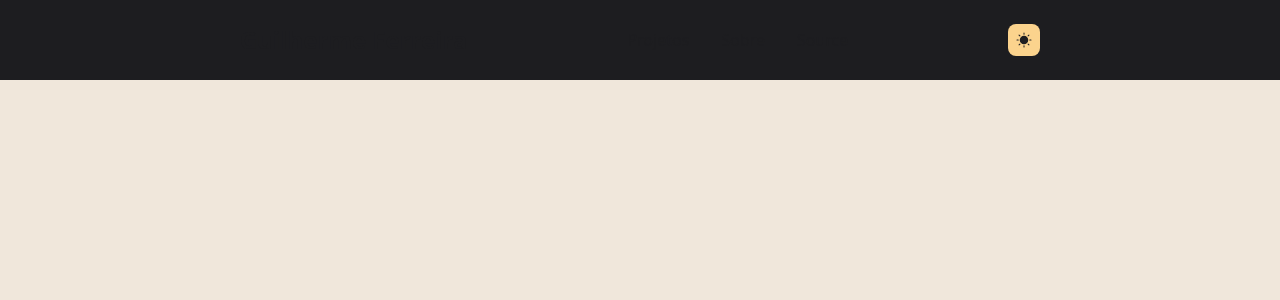
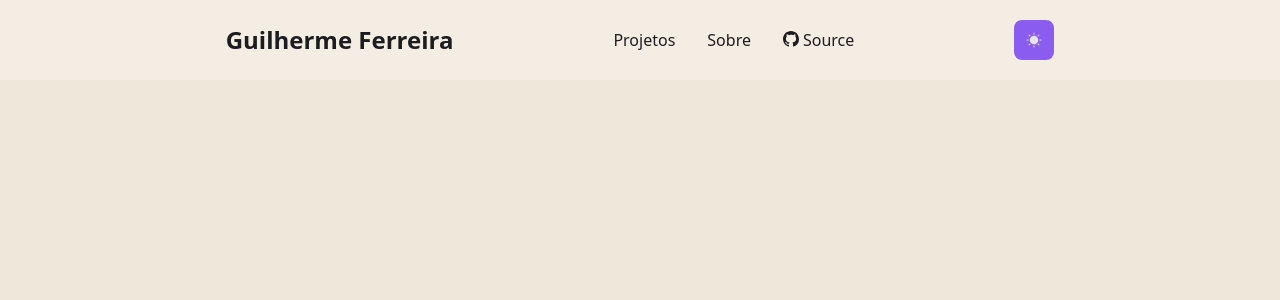
Before and after one commit to guibrbs/guilherme-ferreira, a Next.js app: page / in a window 1280 px wide. Shown: the top 300 px of the page. Built offline with nearby package versions, Linux system fonts and the light colour scheme.

Commit message:
:rocket: Adding theme changer on header

```diff
--- a/components/Header.jsx
+++ b/components/Header.jsx
@@ -1,30 +1,51 @@
-import Link from "next/link";
-import { Sun } from "phosphor-react";
+import { useTheme } from "next-themes";
+import { Moon, Sun } from "phosphor-react";
+import { useEffect, useState } from "react";
+import { BsGithub } from "react-icons/bs";
 
 export default function Header(){
     return(
-        <div className="flex justify-center items-center space-x-36 w-screen h-20 bg-dark-500">
-            <a href="/" className="text-2xl font-bold hover:text-textLight-300 transition-colors">Guilherme Ferreira</a>
+        <div className="flex justify-center items-center gap-36 w-screen h-20 bg-light-300 dark:bg-dark-500">
+            <a href="/" className="text-2xl font-bold hover:text-dark-300 dark:hover:text-textLight-300 transition-colors">Guilherme Ferreira</a>
             <nav className="flex">
                 {[
-                    ['Projetos', '/projects', 'key: 1'],
-                    ['Sobre', '/about', 'key: 2'],
-                    ['Source', '/', 'key: 3'],
+                    ['Projetos', '/projects', '1'],
+                    ['Sobre', '/about', '2'],
+                    ['Source', '/', '3', ],
                 ].map(([title, url, id]) => (
-                    <div className="group relative w-fit mx-4" key={id}>
-                        <a href={url} className="font-normal duration-300 hover:text-textLight-300">
+                    <div className="group relative w-fit mx-4 flex" key={id}>
+                        {id === '3' ? <BsGithub style={{marginRight: '4px', marginTop: '2.5px'}} /> : <></>}
+                        <a href={url} className="font-normal duration-300 hover:text-dark-300 dark:hover:text-textLight-300">
                             {title}
                         </a>
-                        <span className="absolute -bottom-px left-1/2 w-0 h-px bg-brand-300 group-hover:w-1/2
+                        <span className="absolute -bottom-px left-1/2 w-0 h-px bg-elementary-300 dark:bg-brand-300 group-hover:w-1/2
                         group-hover:transition-all hover:duration-500 duration-300 ease-in-out"/>
-                        <span className="absolute -bottom-px right-1/2 w-0 h-px bg-brand-300 group-hover:w-1/2
+                        <span className="absolute -bottom-px right-1/2 w-0 h-px bg-elementary-300 dark:bg-brand-300 group-hover:w-1/2
                         group-hover:transition-all hover:duration-500 duration-300 ease-in-out"/>
                     </div>
                 ))}
             </nav>
-            <button className="flex items-center justify-center rounded-lg text-dark-500 w-8 h-8 bg-brand-300 hover:bg-brand-500 transition-colors">
-                <Sun weight="fill"/>
-            </button>
+            <ThemeChanger />
         </div>
     )
 }
+
+const ThemeChanger = () => {
+    const { theme, setTheme } = useTheme()
+    const [mounted, setMounted] = useState(false)
+    useEffect(() => setMounted(true), [])
+    const handleTheme = () =>{
+        setTheme(theme === 'light' ? 'dark' : 'light')
+    }
+    if (!mounted) return null
+    return (
+    <button
+        onClick={handleTheme}
+        className="flex items-center justify-center rounded-lg w-10 h-10 text-textLight-500 hover:text-textLight-300
+        bg-elementary-300 hover:bg-elementary-500 transition-colors
+        dark:bg-brand-300 dark:hover:bg-brand-500 dark:text-dark-500"
+    >
+        {theme === 'light' ? <Moon weight="fill" /> : <Sun weight="fill" />}
+    </button>
+    )
+}
```
